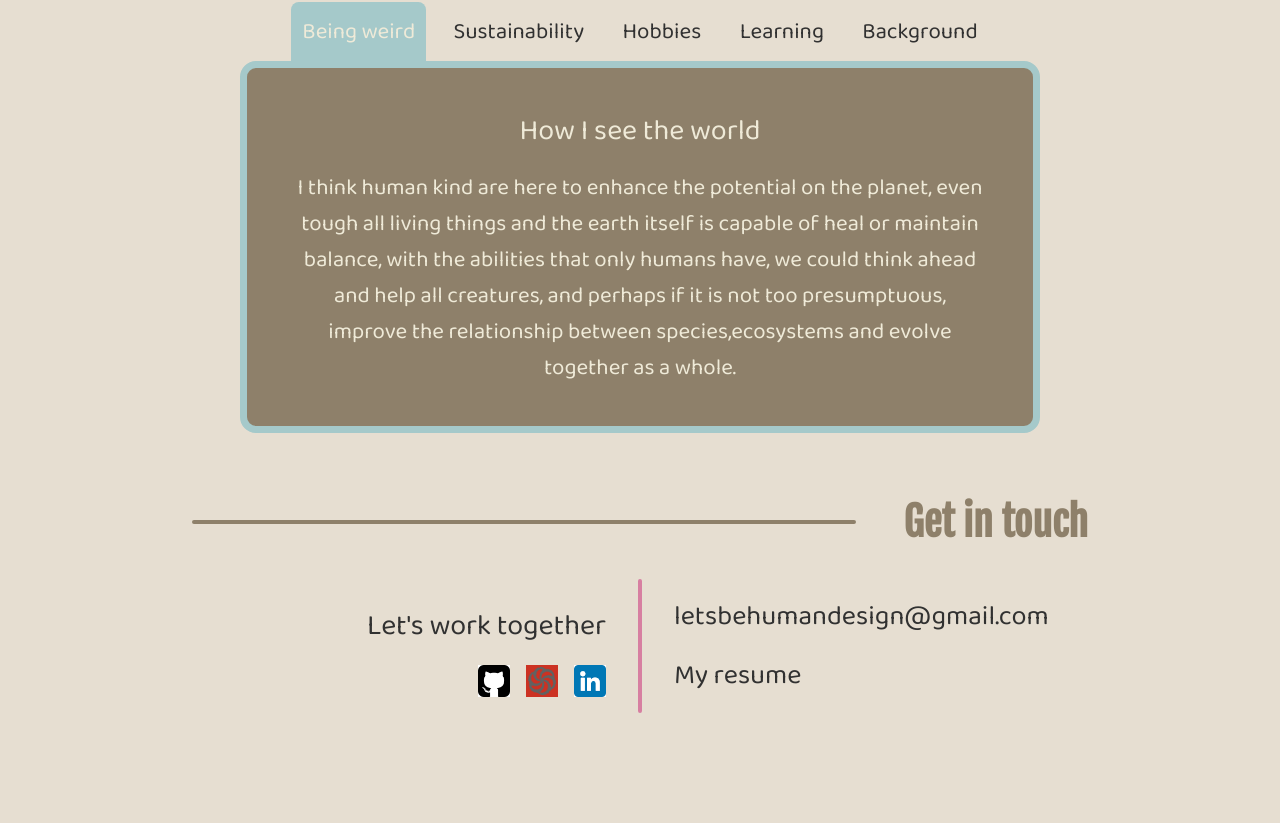
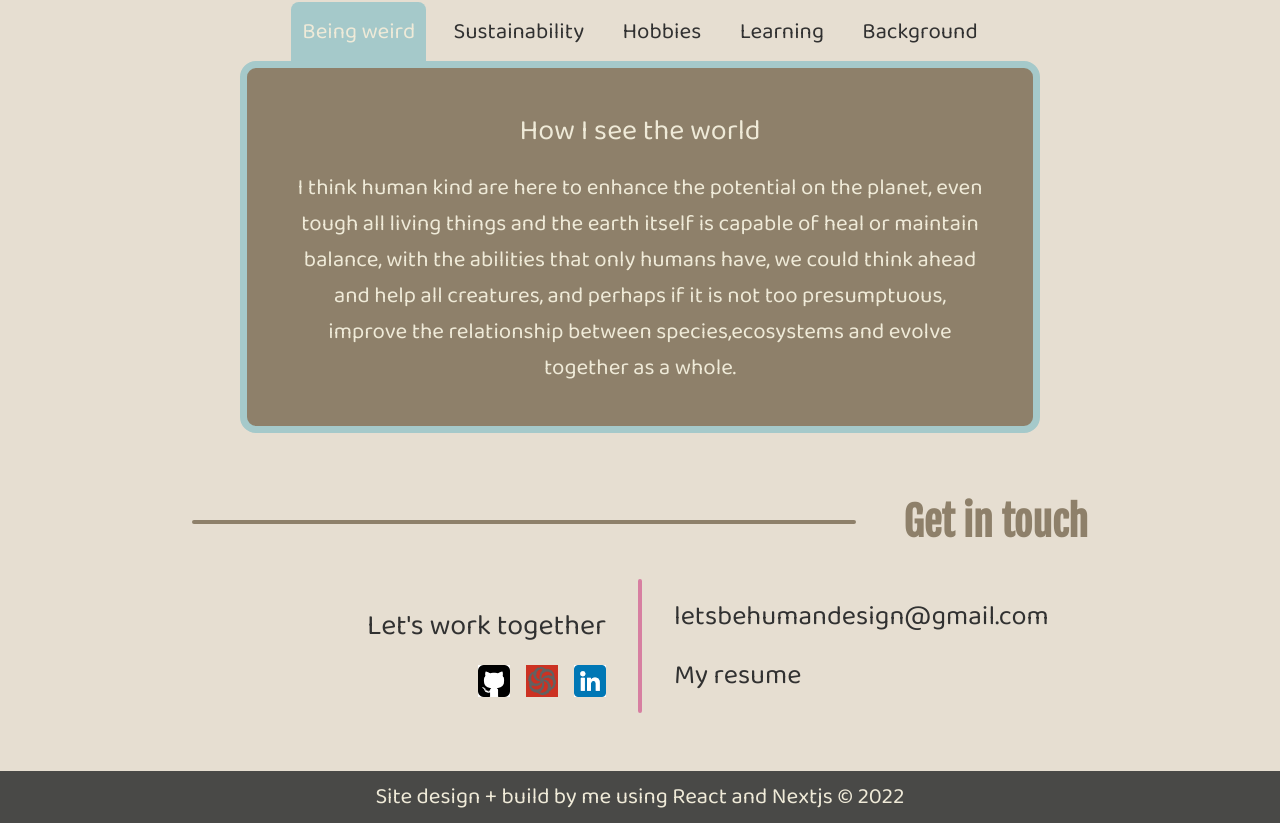
Before and after one commit to letsbehuman/jorge_rodriguez, a Next.js app: page / in a window 1280 px wide. Shown: the part 4224-5047 px from the top of the page. Before the commit the page ends 4995 px from the top, so only its background shows below. Built offline with nearby package versions, Linux system fonts and the light colour scheme.

Commit message:
details to deploy

```diff
--- a/pages/index.js
+++ b/pages/index.js
@@ -2,12 +2,12 @@ import Head from 'next/head';
 import React, { Fragment } from 'react';
 import SocialBar from '../components/socialBar';
 import Footer from '../components/footer';
-import Landing from '../components/Landing';
+import Landing from '../components/landing';
 import Navbar from '../components/navbar';
-import Collaboration from '../components/Collaboration';
-import About from '../components/About';
-import Contact from '../components/Contact';
-import Projects from '../components/Projects';
+import Collaboration from '../components/collaboration';
+import About from '../components/about';
+import Contact from '../components/contact';
+import Projects from '../components/projects';
 
 export default function Home() {
   return (
@@ -21,7 +21,7 @@ export default function Home() {
       <Projects />
       <About />
       <Contact />
-      {/* <Footer /> */}
+      <Footer />
     </div>
   );
 }
```
